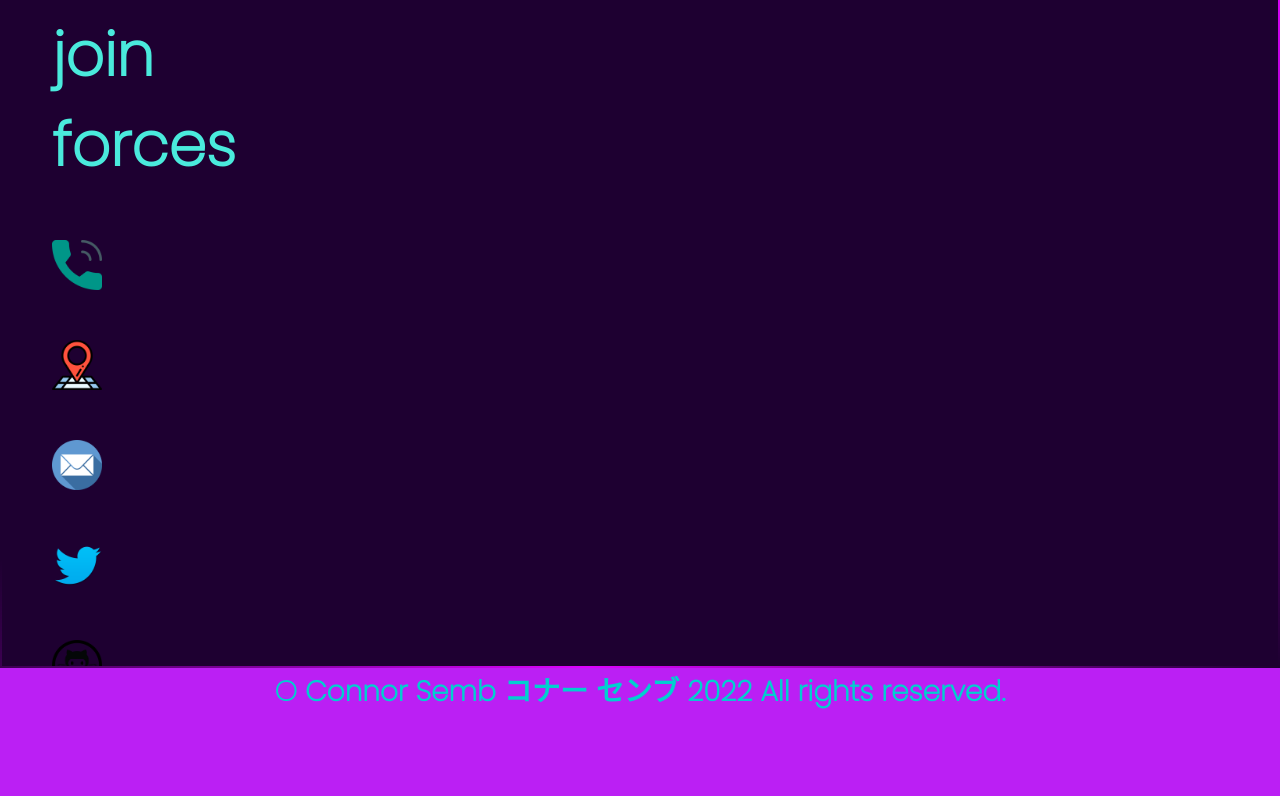
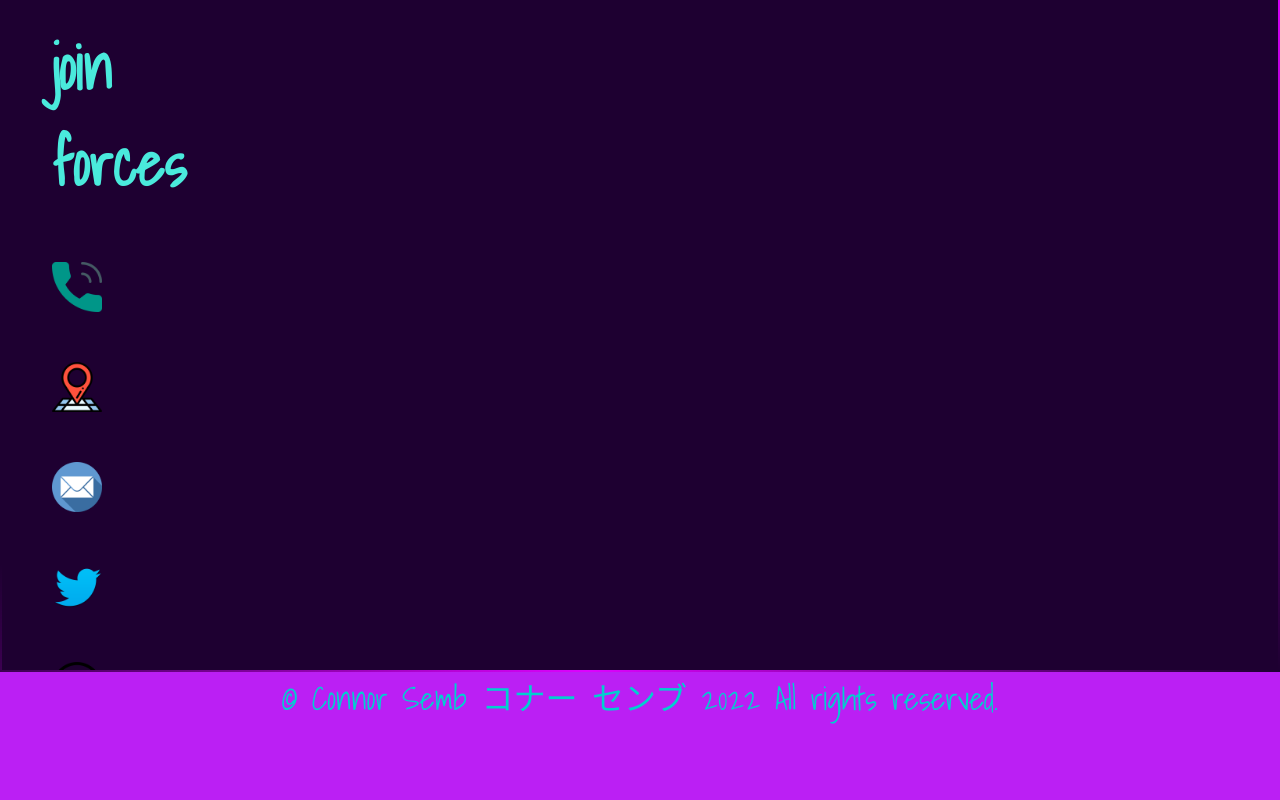
Before and after one commit to PolishMustard624853/React-Portfolio, a React (Create React App) app: page / in a window 1280 px wide. Shown: the part 3507-4307 px from the top of the page. Built offline with nearby package versions, Linux system fonts and the light colour scheme; a web font is replaced by a local one.

Commit message:
updated main page font

```diff
--- a/public/index.html
+++ b/public/index.html
@@ -6,14 +6,16 @@
     <meta name="viewport" content="width=device-width, initial-scale=1" />
     <meta name="description" content="Web site created using create-react-app" />
     <link rel="preconnect" href="https://fonts.googleapis.com">
-    <link href="https://fonts.googleapis.com/css2?family=Poppins:wght@200&display=swap" rel="stylesheet">
+    <!-- <link href="https://fonts.googleapis.com/css2?family=Poppins:wght@300&display=swap" rel="stylesheet"> -->
+    <link href="https://fonts.googleapis.com/css2?family=Shadows+Into+Light&display=swap" rel="stylesheet">
     <link href="https://fonts.googleapis.com/css2?family=Moon+Dance&family=Noto+Sans+JP:wght@300&display=swap" rel="stylesheet">
     <link href="https://fonts.googleapis.com/css2?family=Dancing+Script&display=swap" rel="stylesheet">
     <style>
     * {
         margin: 0;
 
-        font-family: 'Poppins', sans-serif;
+        /* font-family: 'Poppins', sans-serif; */
+        font-family: 'Shadows Into Light', cursive;
     }
     </style>
     <title>React App</title>
--- a/src/components/intro/footer/Footer.jsx
+++ b/src/components/intro/footer/Footer.jsx
@@ -4,7 +4,7 @@ import './footer.css'
 const Footer = () => {
   return (
     <div className='f'>
-      <h3>&copy; Connor Semb コナー センブ 2022 All rights reserved.</h3>
+      <p>&copy; Connor Semb コナー センブ 2022 All rights reserved.</p>
     </div>
   )
 }
--- a/src/components/intro/footer/footer.css
+++ b/src/components/intro/footer/footer.css
@@ -1,6 +1,6 @@
 .f {
     background-color: rgb(187, 31, 244);
-    font-size: 24px;
+    font-size: 32px;
     color:rgb(1, 207, 207);
     height: 16vh;
     text-align: center;
```
Also changed, not shown: 1 other file (tests, documents, lock files or other folders).
